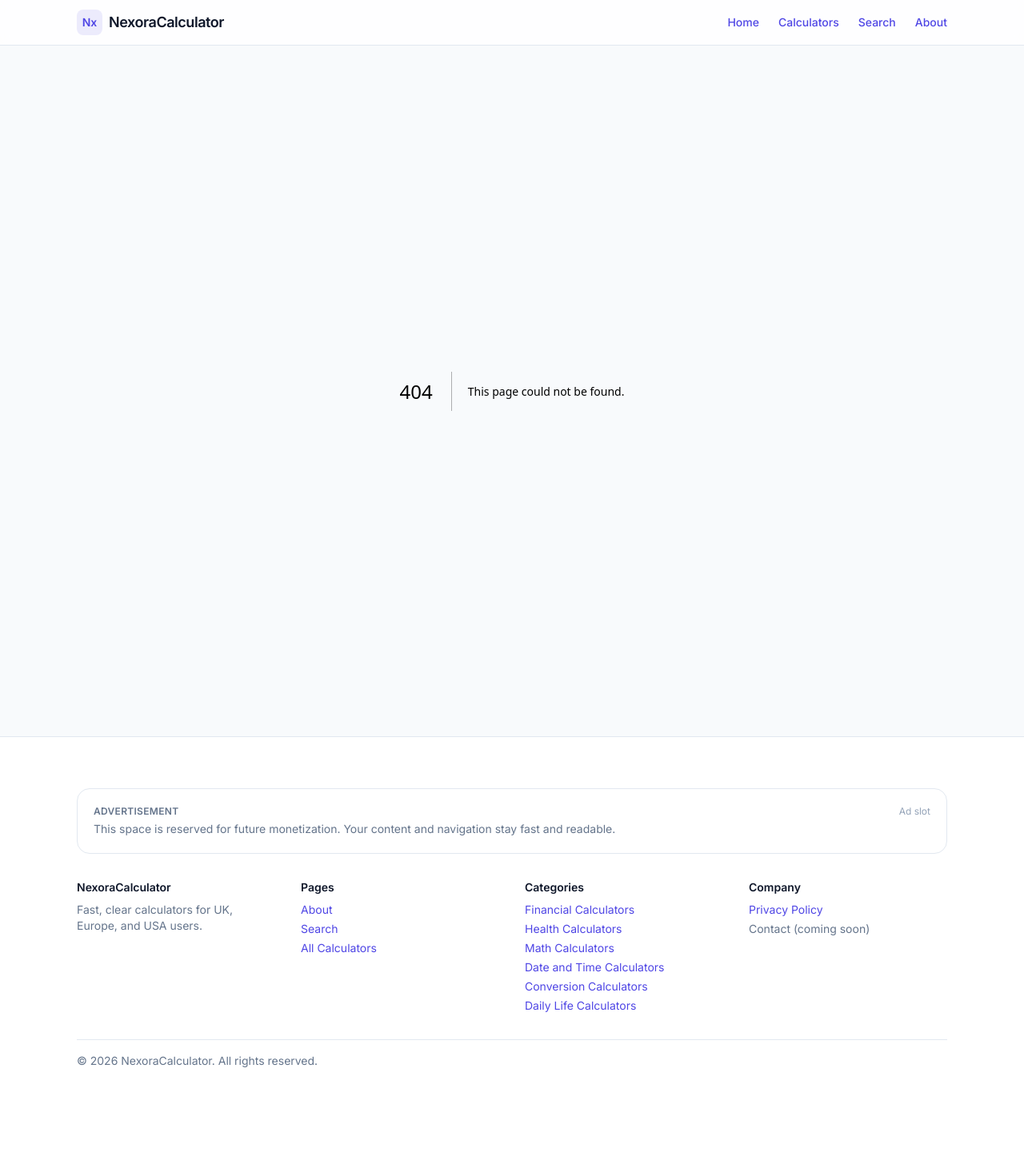
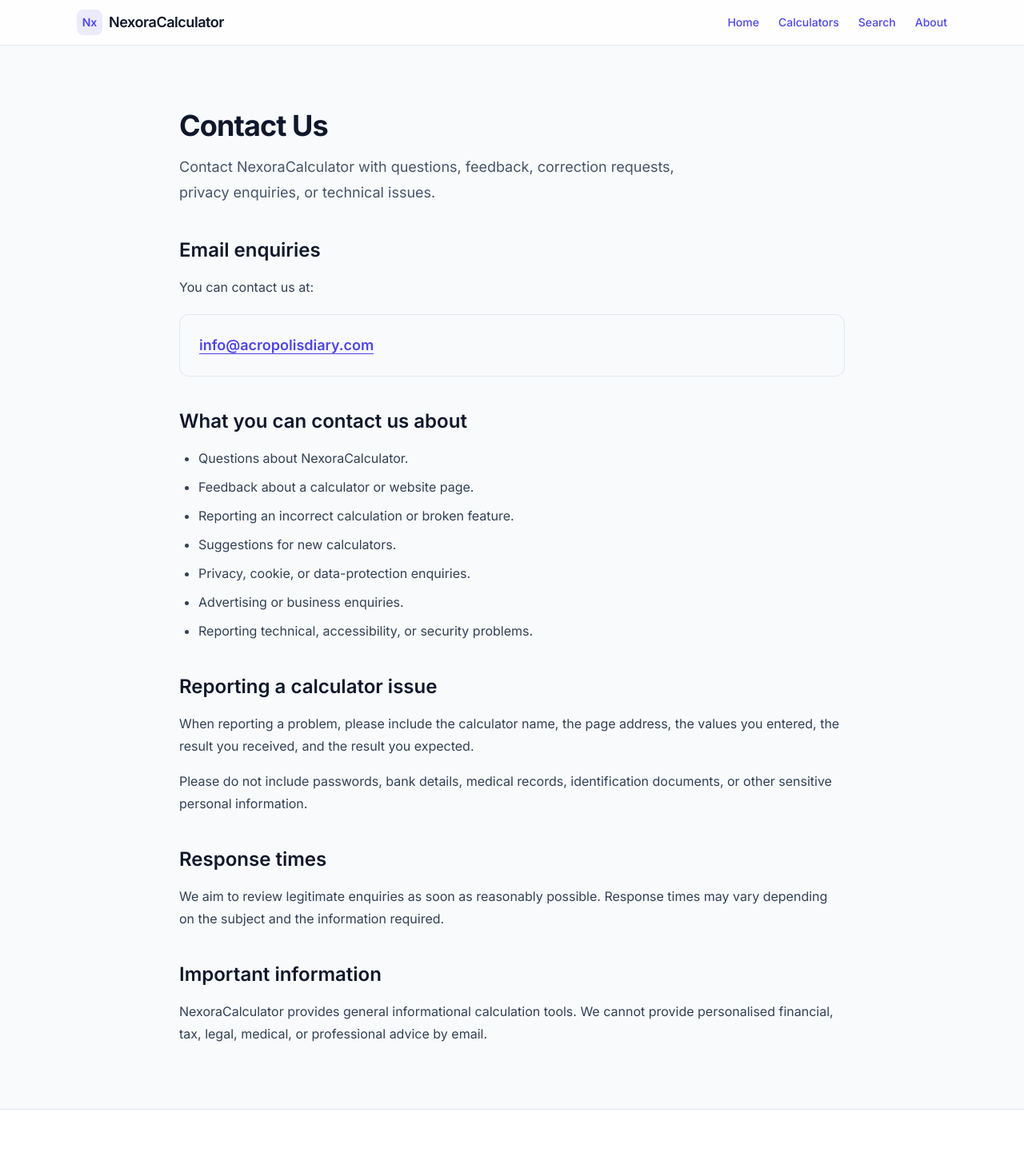
Before and after one commit to azharuljalil-design/nexora-calculator, a Next.js app: page /contact in a window 1280 px wide. Before the commit this address had no page. Shown: the top 1451 px of the page at 80% size. Before the commit the page ends 1369 px from the top, so only its background shows below. Built offline with nearby package versions, Linux system fonts and the light colour scheme.

Commit message:
Add Contact page

```diff
--- /dev/null
+++ b/src/app/contact/page.tsx
@@ -0,0 +1,105 @@
+import type { Metadata } from "next";
+
+export const metadata: Metadata = {
+  title: "Contact Us | NexoraCalculator",
+  description:
+    "Contact NexoraCalculator with questions, feedback, correction requests, privacy enquiries, or website-related issues.",
+  alternates: {
+    canonical: "https://nexoracalculator.com/contact",
+  },
+};
+
+export default function ContactPage() {
+  return (
+    <main className="mx-auto max-w-4xl px-4 py-12 sm:px-6 lg:px-8">
+      <header className="mb-10">
+        <h1 className="text-3xl font-bold tracking-tight text-slate-900 sm:text-4xl">
+          Contact Us
+        </h1>
+
+        <p className="mt-4 max-w-2xl text-lg leading-8 text-slate-600">
+          Contact NexoraCalculator with questions, feedback, correction
+          requests, privacy enquiries, or technical issues.
+        </p>
+      </header>
+
+      <div className="space-y-10 text-base leading-7 text-slate-700">
+        <section>
+          <h2 className="text-2xl font-semibold text-slate-900">
+            Email enquiries
+          </h2>
+
+          <p className="mt-4">
+            You can contact us at:
+          </p>
+
+          <div className="mt-5 rounded-xl border border-slate-200 bg-slate-50 p-6">
+            <a
+              href="mailto:info@acropolisdiary.com"
+              className="text-lg font-semibold text-indigo-600 underline hover:text-indigo-800"
+            >
+              info@acropolisdiary.com
+            </a>
+          </div>
+        </section>
+
+        <section>
+          <h2 className="text-2xl font-semibold text-slate-900">
+            What you can contact us about
+          </h2>
+
+          <ul className="mt-4 list-disc space-y-2 pl-6">
+            <li>Questions about NexoraCalculator.</li>
+            <li>Feedback about a calculator or website page.</li>
+            <li>Reporting an incorrect calculation or broken feature.</li>
+            <li>Suggestions for new calculators.</li>
+            <li>Privacy, cookie, or data-protection enquiries.</li>
+            <li>Advertising or business enquiries.</li>
+            <li>Reporting technical, accessibility, or security problems.</li>
+          </ul>
+        </section>
+
+        <section>
+          <h2 className="text-2xl font-semibold text-slate-900">
+            Reporting a calculator issue
+          </h2>
+
+          <p className="mt-4">
+            When reporting a problem, please include the calculator name, the
+            page address, the values you entered, the result you received, and
+            the result you expected.
+          </p>
+
+          <p className="mt-4">
+            Please do not include passwords, bank details, medical records,
+            identification documents, or other sensitive personal information.
+          </p>
+        </section>
+
+        <section>
+          <h2 className="text-2xl font-semibold text-slate-900">
+            Response times
+          </h2>
+
+          <p className="mt-4">
+            We aim to review legitimate enquiries as soon as reasonably
+            possible. Response times may vary depending on the subject and the
+            information required.
+          </p>
+        </section>
+
+        <section>
+          <h2 className="text-2xl font-semibold text-slate-900">
+            Important information
+          </h2>
+
+          <p className="mt-4">
+            NexoraCalculator provides general informational calculation tools.
+            We cannot provide personalised financial, tax, legal, medical, or
+            professional advice by email.
+          </p>
+        </section>
+      </div>
+    </main>
+  );
+}
```
